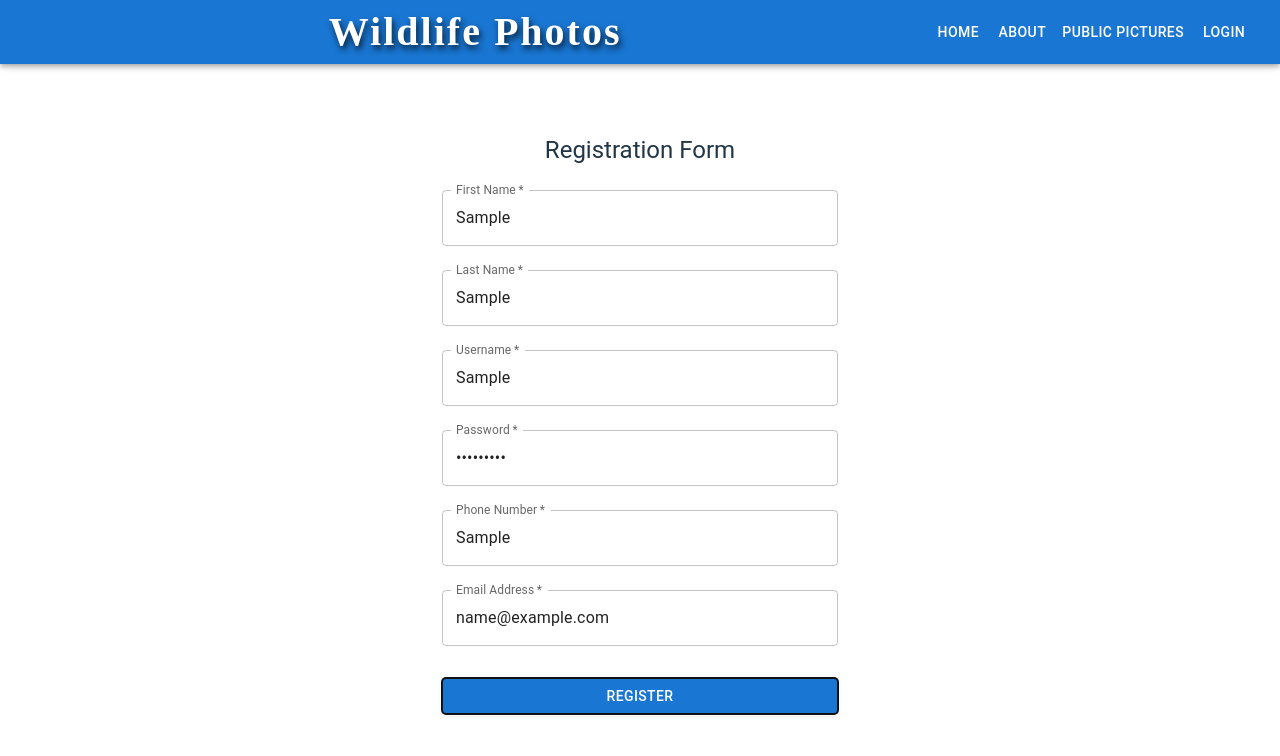
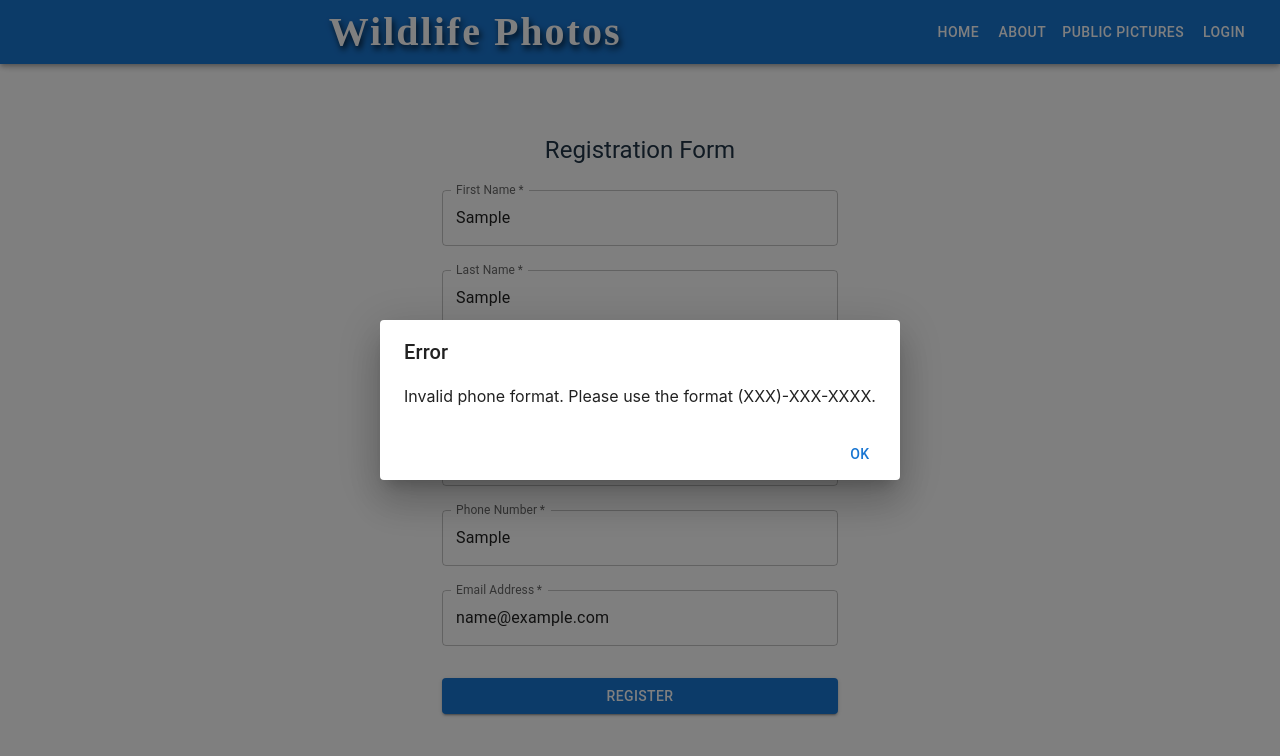
Before and after one commit to kcweise/wildlife, a React (Vite) app in the folder client/: page /register in a window 1280 px wide. Both pictures are taken after typing "Sample", "Sample", "Sample", "Sample123", "Sample", "name@example.com" into the empty fields and a click on the button "REGISTER". Shown: the top 756 px of the page. Built offline with nearby package versions, Linux system fonts and the light colour scheme; no server answers.

Commit message:
Added UI validation messages to Register

```diff
--- a/client/src/components/RegistrationForm.jsx
+++ b/client/src/components/RegistrationForm.jsx
@@ -1,10 +1,17 @@
 import React, { useState } from 'react';
-import { TextField, Button, Container, Typography, Box } from '@mui/material';
+import { TextField, Button, Container, Typography, Box,
+  Dialog, DialogContent, DialogActions, DialogTitle  } from '@mui/material';
 import { useAuth } from "../UserContext";
 import { Login } from '@mui/icons-material';
 
 function RegistrationForm() {
   const { login } = useAuth()
+  const [dialogOpen, setDialogOpen] = useState(false);
+  const [dialogMessage, setDialogMessage] = useState("");
+  const [successDialogOpen, setSuccessDialogOpen] = useState(false);
+
+  const emailRegex = /^[\w\.-]+@[a-zA-Z\d\.-]+\.[a-zA-Z]{2,6}$/;
+  const phoneRegex = /^\(\d{3}\)-\d{3}-\d{4}$/;
 
   const [userData, setUserData] = useState({
     first_name: '',
@@ -26,6 +33,18 @@ function RegistrationForm() {
   const handleSubmit = async (e) => {
     e.preventDefault();
 
+    if (!emailRegex.test(userData.email)) {
+      setDialogMessage("Invalid email format. Please enter a valid email.");
+      setDialogOpen(true);
+      return;
+  }
+
+  if (!phoneRegex.test(userData.phone)) {
+      setDialogMessage("Invalid phone format. Please use the format (XXX)-XXX-XXXX.");
+      setDialogOpen(true);
+      return;
+  }
+
     try {
       const response = await fetch('/api/signup', {
         method: 'POST',
@@ -38,6 +57,7 @@ function RegistrationForm() {
       if (response.ok) {
         const newUser = await response.json()
         login(newUser);
+        setSuccessDialogOpen(true);
 
 
         // Registration successful, handle the success case (e.g., redirect to login)
@@ -47,6 +67,14 @@ function RegistrationForm() {
     } catch (error) {
       console.error('Error during registration', error);
     }
+  };
+
+  const handleDialogClose = () => {
+    setDialogOpen(false);
+  };
+
+const handleSuccessDialogClose = () => {
+    setSuccessDialogOpen(false);
   };
 
   return (
@@ -147,6 +175,25 @@ function RegistrationForm() {
             Register
           </Button>
         </Box>
+        <Dialog open={dialogOpen} onClose={handleDialogClose}>
+                <DialogTitle>Error</DialogTitle>
+                <DialogContent>
+                    {dialogMessage}
+                </DialogContent>
+                <DialogActions>
+                    <Button onClick={handleDialogClose} color="primary">OK</Button>
+                </DialogActions>
+          </Dialog>
+
+          <Dialog open={successDialogOpen} onClose={handleSuccessDialogClose}>
+                <DialogTitle>Success</DialogTitle>
+                <DialogContent>
+                    Registered successfully.
+                </DialogContent>
+                <DialogActions>
+                    <Button onClick={handleSuccessDialogClose} color="primary">OK</Button>
+                </DialogActions>
+          </Dialog>
       </Box>
     </Container>
   );
```
